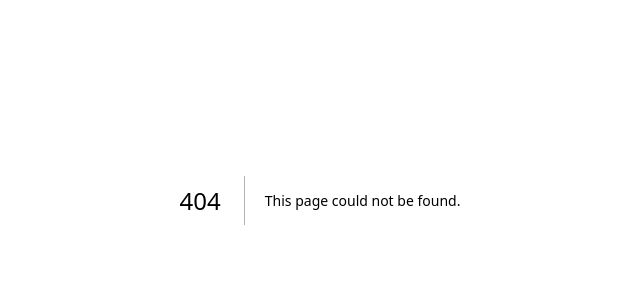
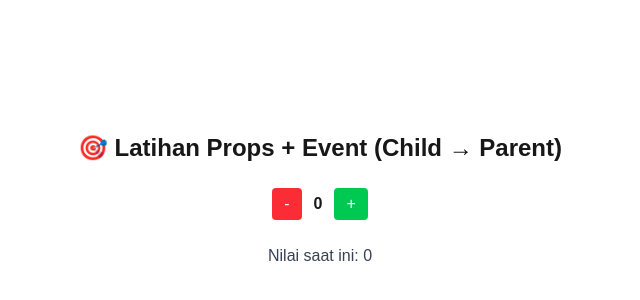
Before and after one commit to ddhewitte/Repetition-Next-JS, a Next.js app: page /event-props-demo in a window 1280 px wide. Before the commit this address had no page. Shown: the part 200-500 px from the top of the page, without its empty margins (320-960 px from the left). Built offline with nearby package versions, Linux system fonts and the light colour scheme.

Commit message:
Latihan : events props (child--> parent)
Tombol “+” dan “–” berfungsi menaikkan/menurunkan angka.

State dikelola di parent component, tapi event di-trigger dari child.

```diff
--- /dev/null
+++ b/app/components/CounterButton.tsx
@@ -0,0 +1,29 @@
+'use client';
+
+import React from "react";
+
+interface CounterButtonProps {
+  onAdd: () => void;
+  onSubtract: () => void;
+  count: number;
+}
+
+export default function CounterButton({ onAdd, onSubtract, count }: CounterButtonProps) {
+  return (
+    <div className="flex items-center gap-3">
+      <button
+        onClick={onSubtract}
+        className="bg-red-500 text-white px-3 py-1 rounded hover:bg-red-600"
+      >
+        -
+      </button>
+      <span className="font-semibold">{count}</span>
+      <button
+        onClick={onAdd}
+        className="bg-green-500 text-white px-3 py-1 rounded hover:bg-green-600"
+      >
+        +
+      </button>
+    </div>
+  );
+}
--- /dev/null
+++ b/app/event-props-demo/page.tsx
@@ -0,0 +1,25 @@
+'use client';
+
+import { useState } from "react";
+import CounterButton from "../components/CounterButton";
+
+export default function PropsEventDemo() {
+  const [count, setCount] = useState(0);
+
+  const handleAdd = () => setCount(count + 1);
+  const handleSubtract = () => setCount(count - 1);
+
+  return (
+    <main className="min-h-screen flex flex-col items-center justify-center gap-6 p-6">
+      <h1 className="text-2xl font-bold">🎯 Latihan Props + Event (Child → Parent)</h1>
+
+      <CounterButton
+        onAdd={handleAdd}
+        onSubtract={handleSubtract}
+        count={count}
+      />
+
+      <p className="text-gray-700">Nilai saat ini: {count}</p>
+    </main>
+  );
+}
```
